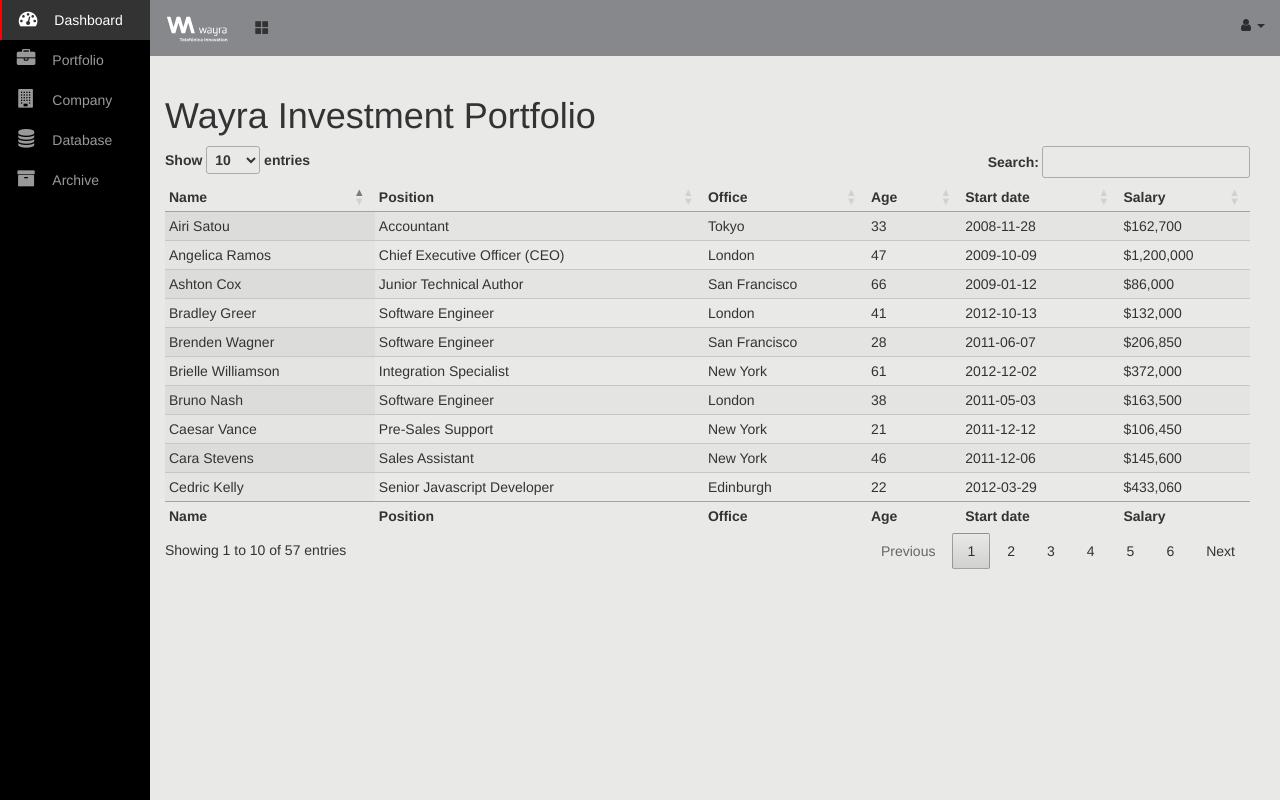
After one commit to armallah/SEG-venture-capital-portfolio, a Django app: template manager/templates/tablesTest.html in a window 1280 px wide. The commit adds this page. Run offline with Django 4.2, Linux system fonts and the light colour scheme; the template is opened without the code that fills it, so the values that code supplies are empty; some libraries are stand-ins or nearby versions.

Commit message:
Add Code for tables
Add partials, templates for creating interactive tables

```diff
--- a/manager/templates/base.html
+++ b/manager/templates/base.html
@@ -10,9 +10,17 @@
     <link rel="stylesheet" href="https://maxcdn.bootstrapcdn.com/font-awesome/4.5.0/css/font-awesome.min.css">
     <link href="https://s3-us-west-2.amazonaws.com/s.cdpn.io/172203/font-awesome.min.css" rel="stylesheet">
     <link href="https://maxcdn.bootstrapcdn.com/bootstrap/3.3.5/css/bootstrap.min.css" rel="stylesheet">
+
+    <!-- Charts -->
     <script src="https://cdn.jsdelivr.net/npm/chart.js@2.9.3/dist/Chart.min.js"></script>
+
+    <!-- Data Tables -->
+    <link rel="stylesheet" href="https://code.jquery.com/ui/1.13.2/themes/base/jquery-ui.css">
+    <link rel="stylesheet" href="https://cdn.datatables.net/1.13.3/css/dataTables.jqueryui.min.css">
+
+    <!-- Custom CSS -->
     <link rel="stylesheet" href="{% static 'layoutBase.css' %}">
-    <link rel="stylesheet" href="{% static 'cardStyles.css' %}">
+    <link rel="stylesheet" href="{% static 'dashboardCardStyles.css' %}">
   </head>
 
   <body>
@@ -72,13 +80,16 @@
         <div id="sidebar-wrapper">
            <ul class="sidebar-nav" id="menu">
               <li>
-                 <a href="#"><span class="fa-stack fa-lg pull-left"><i class="fa fa-dashboard fa-stack-1x"></i></span>Dashboard</a>
+                 <a href="{% url 'dashboard' %}"><span class="fa-stack fa-lg pull-left"><i class="fa fa-dashboard fa-stack-1x"></i></span>Dashboard</a>
+              </li>
+              <li>
+                 <a href="{% url 'portfolio' %}"><span class="fa-stack fa-lg pull-left"><i class="fa fa-briefcase fa-stack-1x"></i></span>Portfolio</a>
+              </li>
+              <li>
+                 <a href="#"><span class="fa-stack fa-lg pull-left"><i class="fa fa-building fa-stack-1x"></i></span>Company</a>
               </li>
               <li>
                  <a href="#"> <span class="fa-stack fa-lg pull-left"><i class="fa fa-database fa-stack-1x"></i></span>Database</a>
-              </li>
-              <li>
-                 <a href="#"><span class="fa-stack fa-lg pull-left"><i class="fa fa-building fa-stack-1x"></i></span>Company</a>
               </li>
               <li>
                  <a href="#"><span class="fa-stack fa-lg pull-left"><i class="fa fa-archive fa-stack-1x"></i></span>Archive</a>
@@ -95,12 +106,14 @@
 
      </div>
 
-     <script src="https://cdnjs.cloudflare.com/ajax/libs/jquery/2.1.3/jquery.min.js"></script>
+     {# <script src="https://cdnjs.cloudflare.com/ajax/libs/jquery/2.1.3/jquery.min.js"></script> #}
+     <script src="https://code.jquery.com/jquery-3.5.1.js"></script>
      <script src="https:////maxcdn.bootstrapcdn.com/bootstrap/3.3.5/js/bootstrap.min.js"></script>
      <script src="{% static 'main.js' %}"></script>
      <script src="{% static 'barChart.js' %}"></script>
      <script src="{% static 'doughnutChart.js' %}"></script>
      <script src="{% static 'lineGraph.js' %}"></script>
+     <script src="{% static 'tables.js' %}"></script>
 
   </body>
 
--- /dev/null
+++ b/manager/templates/partials/tables_javascript.html
@@ -0,0 +1,3 @@
+<script src="https://code.jquery.com/jquery-3.5.1.js"></script>
+<script src="https://cdn.datatables.net/1.13.3/js/jquery.dataTables.min.js"></script>
+<script src="https://cdn.datatables.net/1.13.3/js/dataTables.jqueryui.min.js"></script>
--- /dev/null
+++ b/manager/templates/tablesTest.html
@@ -0,0 +1,505 @@
+{% extends 'base.html' %}
+{% load static %}
+
+{% block title %}
+<title>Portfolio Companies</title>
+{% endblock %}
+
+{% block contents %}
+<!--
+<link rel="stylesheet" href="https://code.jquery.com/ui/1.13.2/themes/base/jquery-ui.css">
+<link rel="stylesheet" href="https://cdn.datatables.net/1.13.3/css/dataTables.jqueryui.min.css">
+-->
+
+<h1 class="mt-4">Wayra Investment Portfolio</h1>
+
+<table id="display-tables" class="display compact" style="width:100%">
+        <thead>
+            <tr>
+                <th>Name</th>
+                <th>Position</th>
+                <th>Office</th>
+                <th>Age</th>
+                <th>Start date</th>
+                <th>Salary</th>
+            </tr>
+        </thead>
+        <tbody>
+            <tr>
+                <td>Tiger Nixon</td>
+                <td>System Architect</td>
+                <td>Edinburgh</td>
+                <td>61</td>
+                <td>2011-04-25</td>
+                <td>$320,800</td>
+            </tr>
+            <tr>
+                <td>Garrett Winters</td>
+                <td>Accountant</td>
+                <td>Tokyo</td>
+                <td>63</td>
+                <td>2011-07-25</td>
+                <td>$170,750</td>
+            </tr>
+            <tr>
+                <td>Ashton Cox</td>
+                <td>Junior Technical Author</td>
+                <td>San Francisco</td>
+                <td>66</td>
+                <td>2009-01-12</td>
+                <td>$86,000</td>
+            </tr>
+            <tr>
+                <td>Cedric Kelly</td>
+                <td>Senior Javascript Developer</td>
+                <td>Edinburgh</td>
+                <td>22</td>
+                <td>2012-03-29</td>
+                <td>$433,060</td>
+            </tr>
+            <tr>
+                <td>Airi Satou</td>
+                <td>Accountant</td>
+                <td>Tokyo</td>
+                <td>33</td>
+                <td>2008-11-28</td>
+                <td>$162,700</td>
+            </tr>
+            <tr>
+                <td>Brielle Williamson</td>
+                <td>Integration Specialist</td>
+                <td>New York</td>
+                <td>61</td>
+                <td>2012-12-02</td>
+                <td>$372,000</td>
+            </tr>
+            <tr>
+                <td>Herrod Chandler</td>
+                <td>Sales Assistant</td>
+                <td>San Francisco</td>
+                <td>59</td>
+                <td>2012-08-06</td>
+                <td>$137,500</td>
+            </tr>
+            <tr>
+                <td>Rhona Davidson</td>
+                <td>Integration Specialist</td>
+                <td>Tokyo</td>
+                <td>55</td>
+                <td>2010-10-14</td>
+                <td>$327,900</td>
+            </tr>
+            <tr>
+                <td>Colleen Hurst</td>
+                <td>Javascript Developer</td>
+                <td>San Francisco</td>
+                <td>39</td>
+                <td>2009-09-15</td>
+                <td>$205,500</td>
+            </tr>
+            <tr>
+                <td>Sonya Frost</td>
+                <td>Software Engineer</td>
+                <td>Edinburgh</td>
+                <td>23</td>
+                <td>2008-12-13</td>
+                <td>$103,600</td>
+            </tr>
+            <tr>
+                <td>Jena Gaines</td>
+                <td>Office Manager</td>
+                <td>London</td>
+                <td>30</td>
+                <td>2008-12-19</td>
+                <td>$90,560</td>
+            </tr>
+            <tr>
+                <td>Quinn Flynn</td>
+                <td>Support Lead</td>
+                <td>Edinburgh</td>
+                <td>22</td>
+                <td>2013-03-03</td>
+                <td>$342,000</td>
+            </tr>
+            <tr>
+                <td>Charde Marshall</td>
+                <td>Regional Director</td>
+                <td>San Francisco</td>
+                <td>36</td>
+                <td>2008-10-16</td>
+                <td>$470,600</td>
+            </tr>
+            <tr>
+                <td>Haley Kennedy</td>
+                <td>Senior Marketing Designer</td>
+                <td>London</td>
+                <td>43</td>
+                <td>2012-12-18</td>
+                <td>$313,500</td>
+            </tr>
+            <tr>
+                <td>Tatyana Fitzpatrick</td>
+                <td>Regional Director</td>
+                <td>London</td>
+                <td>19</td>
+                <td>2010-03-17</td>
+                <td>$385,750</td>
+            </tr>
+            <tr>
+                <td>Michael Silva</td>
+                <td>Marketing Designer</td>
+                <td>London</td>
+                <td>66</td>
+                <td>2012-11-27</td>
+                <td>$198,500</td>
+            </tr>
+            <tr>
+                <td>Paul Byrd</td>
+                <td>Chief Financial Officer (CFO)</td>
+                <td>New York</td>
+                <td>64</td>
+                <td>2010-06-09</td>
+                <td>$725,000</td>
+            </tr>
+            <tr>
+                <td>Gloria Little</td>
+                <td>Systems Administrator</td>
+                <td>New York</td>
+                <td>59</td>
+                <td>2009-04-10</td>
+                <td>$237,500</td>
+            </tr>
+            <tr>
+                <td>Bradley Greer</td>
+                <td>Software Engineer</td>
+                <td>London</td>
+                <td>41</td>
+                <td>2012-10-13</td>
+                <td>$132,000</td>
+            </tr>
+            <tr>
+                <td>Dai Rios</td>
+                <td>Personnel Lead</td>
+                <td>Edinburgh</td>
+                <td>35</td>
+                <td>2012-09-26</td>
+                <td>$217,500</td>
+            </tr>
+            <tr>
+                <td>Jenette Caldwell</td>
+                <td>Development Lead</td>
+                <td>New York</td>
+                <td>30</td>
+                <td>2011-09-03</td>
+                <td>$345,000</td>
+            </tr>
+            <tr>
+                <td>Yuri Berry</td>
+                <td>Chief Marketing Officer (CMO)</td>
+                <td>New York</td>
+                <td>40</td>
+                <td>2009-06-25</td>
+                <td>$675,000</td>
+            </tr>
+            <tr>
+                <td>Caesar Vance</td>
+                <td>Pre-Sales Support</td>
+                <td>New York</td>
+                <td>21</td>
+                <td>2011-12-12</td>
+                <td>$106,450</td>
+            </tr>
+            <tr>
+                <td>Doris Wilder</td>
+                <td>Sales Assistant</td>
+                <td>Sydney</td>
+                <td>23</td>
+                <td>2010-09-20</td>
+                <td>$85,600</td>
+            </tr>
+            <tr>
+                <td>Angelica Ramos</td>
+                <td>Chief Executive Officer (CEO)</td>
+                <td>London</td>
+                <td>47</td>
+                <td>2009-10-09</td>
+                <td>$1,200,000</td>
+            </tr>
+            <tr>
+                <td>Gavin Joyce</td>
+                <td>Developer</td>
+                <td>Edinburgh</td>
+                <td>42</td>
+                <td>2010-12-22</td>
+                <td>$92,575</td>
+            </tr>
+            <tr>
+                <td>Jennifer Chang</td>
+                <td>Regional Director</td>
+                <td>Singapore</td>
+                <td>28</td>
+                <td>2010-11-14</td>
+                <td>$357,650</td>
+            </tr>
+            <tr>
+                <td>Brenden Wagner</td>
+                <td>Software Engineer</td>
+                <td>San Francisco</td>
+                <td>28</td>
+                <td>2011-06-07</td>
+                <td>$206,850</td>
+            </tr>
+            <tr>
+                <td>Fiona Green</td>
+                <td>Chief Operating Officer (COO)</td>
+                <td>San Francisco</td>
+                <td>48</td>
+                <td>2010-03-11</td>
+                <td>$850,000</td>
+            </tr>
+            <tr>
+                <td>Shou Itou</td>
+                <td>Regional Marketing</td>
+                <td>Tokyo</td>
+                <td>20</td>
+                <td>2011-08-14</td>
+                <td>$163,000</td>
+            </tr>
+            <tr>
+                <td>Michelle House</td>
+                <td>Integration Specialist</td>
+                <td>Sydney</td>
+                <td>37</td>
+                <td>2011-06-02</td>
+                <td>$95,400</td>
+            </tr>
+            <tr>
+                <td>Suki Burks</td>
+                <td>Developer</td>
+                <td>London</td>
+                <td>53</td>
+                <td>2009-10-22</td>
+                <td>$114,500</td>
+            </tr>
+            <tr>
+                <td>Prescott Bartlett</td>
+                <td>Technical Author</td>
+                <td>London</td>
+                <td>27</td>
+                <td>2011-05-07</td>
+                <td>$145,000</td>
+            </tr>
+            <tr>
+                <td>Gavin Cortez</td>
+                <td>Team Leader</td>
+                <td>San Francisco</td>
+                <td>22</td>
+                <td>2008-10-26</td>
+                <td>$235,500</td>
+            </tr>
+            <tr>
+                <td>Martena Mccray</td>
+                <td>Post-Sales support</td>
+                <td>Edinburgh</td>
+                <td>46</td>
+                <td>2011-03-09</td>
+                <td>$324,050</td>
+            </tr>
+            <tr>
+                <td>Unity Butler</td>
+                <td>Marketing Designer</td>
+                <td>San Francisco</td>
+                <td>47</td>
+                <td>2009-12-09</td>
+                <td>$85,675</td>
+            </tr>
+            <tr>
+                <td>Howard Hatfield</td>
+                <td>Office Manager</td>
+                <td>San Francisco</td>
+                <td>51</td>
+                <td>2008-12-16</td>
+                <td>$164,500</td>
+            </tr>
+            <tr>
+                <td>Hope Fuentes</td>
+                <td>Secretary</td>
+                <td>San Francisco</td>
+                <td>41</td>
+                <td>2010-02-12</td>
+                <td>$109,850</td>
+            </tr>
+            <tr>
+                <td>Vivian Harrell</td>
+                <td>Financial Controller</td>
+                <td>San Francisco</td>
+                <td>62</td>
+                <td>2009-02-14</td>
+                <td>$452,500</td>
+            </tr>
+            <tr>
+                <td>Timothy Mooney</td>
+                <td>Office Manager</td>
+                <td>London</td>
+                <td>37</td>
+                <td>2008-12-11</td>
+                <td>$136,200</td>
+            </tr>
+            <tr>
+                <td>Jackson Bradshaw</td>
+                <td>Director</td>
+                <td>New York</td>
+                <td>65</td>
+                <td>2008-09-26</td>
+                <td>$645,750</td>
+            </tr>
+            <tr>
+                <td>Olivia Liang</td>
+                <td>Support Engineer</td>
+                <td>Singapore</td>
+                <td>64</td>
+                <td>2011-02-03</td>
+                <td>$234,500</td>
+            </tr>
+            <tr>
+                <td>Bruno Nash</td>
+                <td>Software Engineer</td>
+                <td>London</td>
+                <td>38</td>
+                <td>2011-05-03</td>
+                <td>$163,500</td>
+            </tr>
+            <tr>
+                <td>Sakura Yamamoto</td>
+                <td>Support Engineer</td>
+                <td>Tokyo</td>
+                <td>37</td>
+                <td>2009-08-19</td>
+                <td>$139,575</td>
+            </tr>
+            <tr>
+                <td>Thor Walton</td>
+                <td>Developer</td>
+                <td>New York</td>
+                <td>61</td>
+                <td>2013-08-11</td>
+                <td>$98,540</td>
+            </tr>
+            <tr>
+                <td>Finn Camacho</td>
+                <td>Support Engineer</td>
+                <td>San Francisco</td>
+                <td>47</td>
+                <td>2009-07-07</td>
+                <td>$87,500</td>
+            </tr>
+            <tr>
+                <td>Serge Baldwin</td>
+                <td>Data Coordinator</td>
+                <td>Singapore</td>
+                <td>64</td>
+                <td>2012-04-09</td>
+                <td>$138,575</td>
+            </tr>
+            <tr>
+                <td>Zenaida Frank</td>
+                <td>Software Engineer</td>
+                <td>New York</td>
+                <td>63</td>
+                <td>2010-01-04</td>
+                <td>$125,250</td>
+            </tr>
+            <tr>
+                <td>Zorita Serrano</td>
+                <td>Software Engineer</td>
+                <td>San Francisco</td>
+                <td>56</td>
+                <td>2012-06-01</td>
+                <td>$115,000</td>
+            </tr>
+            <tr>
+                <td>Jennifer Acosta</td>
+                <td>Junior Javascript Developer</td>
+                <td>Edinburgh</td>
+                <td>43</td>
+                <td>2013-02-01</td>
+                <td>$75,650</td>
+            </tr>
+            <tr>
+                <td>Cara Stevens</td>
+                <td>Sales Assistant</td>
+                <td>New York</td>
+                <td>46</td>
+                <td>2011-12-06</td>
+                <td>$145,600</td>
+            </tr>
+            <tr>
+                <td>Hermione Butler</td>
+                <td>Regional Director</td>
+                <td>London</td>
+                <td>47</td>
+                <td>2011-03-21</td>
+                <td>$356,250</td>
+            </tr>
+            <tr>
+                <td>Lael Greer</td>
+                <td>Systems Administrator</td>
+                <td>London</td>
+                <td>21</td>
+                <td>2009-02-27</td>
+                <td>$103,500</td>
+            </tr>
+            <tr>
+                <td>Jonas Alexander</td>
+                <td>Developer</td>
+                <td>San Francisco</td>
+                <td>30</td>
+                <td>2010-07-14</td>
+                <td>$86,500</td>
+            </tr>
+            <tr>
+                <td>Shad Decker</td>
+                <td>Regional Director</td>
+                <td>Edinburgh</td>
+                <td>51</td>
+                <td>2008-11-13</td>
+                <td>$183,000</td>
+            </tr>
+            <tr>
+                <td>Michael Bruce</td>
+                <td>Javascript Developer</td>
+                <td>Singapore</td>
+                <td>29</td>
+                <td>2011-06-27</td>
+                <td>$183,000</td>
+            </tr>
+            <tr>
+                <td>Donna Snider</td>
+                <td>Customer Support</td>
+                <td>New York</td>
+                <td>27</td>
+                <td>2011-01-25</td>
+                <td>$112,000</td>
+            </tr>
+        </tbody>
+        <tfoot>
+            <tr>
+                <th>Name</th>
+                <th>Position</th>
+                <th>Office</th>
+                <th>Age</th>
+                <th>Start date</th>
+                <th>Salary</th>
+            </tr>
+        </tfoot>
+    </table>
+
+    <!--
+    <script src="https://code.jquery.com/jquery-3.5.1.js"></script>
+    <script src="https://cdn.datatables.net/1.13.3/js/jquery.dataTables.min.js"></script>
+    <script src="https://cdn.datatables.net/1.13.3/js/dataTables.jqueryui.min.js"></script>
+    -->
+
+    {% include 'partials/tables_javascript.html' %}
+
+{% endblock %}
--- a/manager/views.py
+++ b/manager/views.py
@@ -5,3 +5,8 @@
     context = {
     }
     return render(request, 'dashboard.html', context)
+
+def portfolio(request):
+    context = {
+    }
+    return render(request, 'portfolio.html', context)
--- a/portfolio_management/urls.py
+++ b/portfolio_management/urls.py
@@ -21,4 +21,5 @@
 urlpatterns = [
     path("admin/", admin.site.urls),
     path('dashboard/', views.dashboard, name = 'dashboard'),
+    path('portfolio/', views.portfolio, name = 'portfolio'),
 ]
--- /dev/null
+++ b/static/tables.js
@@ -0,0 +1,5 @@
+// $(document).ready(function () {
+//     $('#display-tables').DataTable();
+// });
+
+let table = new DataTable('#display-tables');
```
Also changed, not shown: manager/templates/partials/portfolio_table.html (added, +27 -0 lines), manager/templates/partials/portfolio_table_row.html (added, +10 -0 lines), manager/templates/partials/tempPortfolioTable.html (added, +42 -0 lines), manager/templates/portfolio.html (added, +12 -0 lines).
